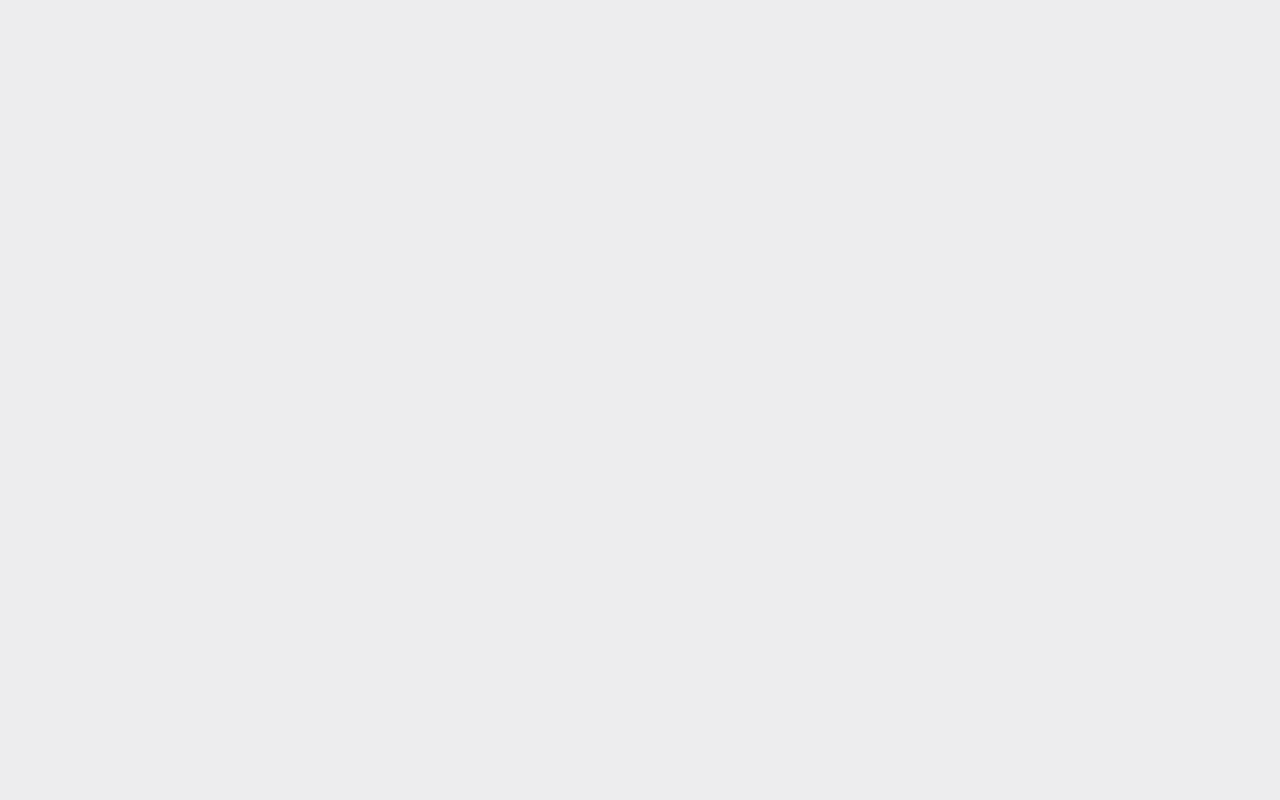
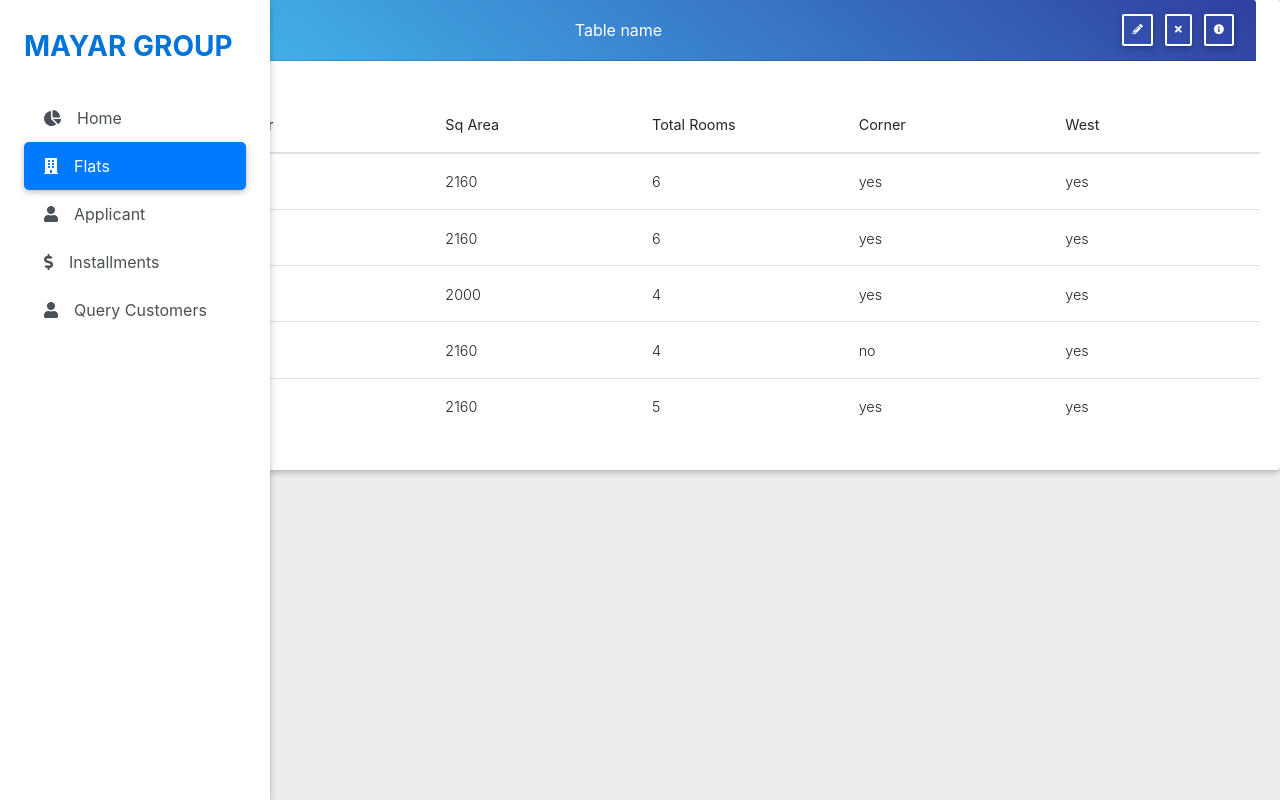
Before and after one commit to Hamzaaasif/Flats-Booking-system, a React (Create React App) app in the folder frontendreact/: page /allfd in a window 1280 px wide. Built offline with nearby package versions, Linux system fonts and the light colour scheme.

Commit message:
Workin on dashboard

```diff
--- a/frontendreact/public/index.html
+++ b/frontendreact/public/index.html
@@ -10,11 +10,13 @@
       content="Web site created using create-react-app"
     />
 
-    <link rel="stylesheet" href="https://use.fontawesome.com/releases/v5.7.2/css/all.css" integrity="sha384-fnmOCqbTlWIlj8LyTjo7mOUStjsKC4pOpQbqyi7RrhN7udi9RwhKkMHpvLbHG9Sr" crossorigin="anonymous">
 
-    <link rel="apple-touch-icon" href="%PUBLIC_URL%/logo192.png" />
-    <link rel="stylesheet" href="https://unpkg.com/bootstrap-material-design@4.1.1/dist/css/bootstrap-material-design.min.css"
-    integrity="sha384-wXznGJNEXNG1NFsbm0ugrLFMQPWswR3lds2VeinahP8N0zJw9VWSopbjv2x7WCvX" crossorigin="anonymous">
+    <!-- <link rel="stylesheet" href="https://use.fontawesome.com/releases/v5.7.2/css/all.css" integrity="sha384-fnmOCqbTlWIlj8LyTjo7mOUStjsKC4pOpQbqyi7RrhN7udi9RwhKkMHpvLbHG9Sr" crossorigin="anonymous"> -->
+
+    <!-- <link rel="apple-touch-icon" href="%PUBLIC_URL%/logo192.png" />
+    <link rel="stylesheet" href="https://unpkg.com/bootstrap-material-design@4.1.1/dist/css/bootstrap-material-design.min.css"  -->
+
+    <!-- integrity="sha384-wXznGJNEXNG1NFsbm0ugrLFMQPWswR3lds2VeinahP8N0zJw9VWSopbjv2x7WCvX" crossorigin="anonymous"> -->
 
     <link rel="manifest" href="%PUBLIC_URL%/manifest.json" />
     <title>React App</title>
--- a/frontendreact/src/App.js
+++ b/frontendreact/src/App.js
@@ -2,9 +2,11 @@ import React from 'react';
 import {BrowserRouter} from 'react-router-dom'
 import MainRouter from './Routers/homeRouters'
 import './index.css';
+import Sidebar from './dashboard/sideBar'
 
 const App = () => (
   <BrowserRouter>
+  <Sidebar/>
     <MainRouter/>
   </BrowserRouter>
 )
--- a/frontendreact/src/Routers/homeRouters.js
+++ b/frontendreact/src/Routers/homeRouters.js
@@ -1,11 +1,13 @@
 import React from 'react'
 import {Route , Switch} from 'react-router-dom'
 import Sidebar from '../dashboard/sideBar'
+import flatsDetails from '../dashboard/flatsDetails'
 
 const MainRouter = ()=>(
 
     <Switch>
       <Route exact path="/" component = {Sidebar}></Route>
+      <Route exact path="/allfd" component={flatsDetails}></Route>
     </Switch>
 
 )
--- /dev/null
+++ b/frontendreact/src/dashboard/flatsDetails.js
@@ -0,0 +1,137 @@
+import React,{Component} from 'react'
+import { NavLink } from 'react-router-dom';
+import { MDBCard, MDBCardBody, MDBCardHeader, MDBInput, MDBBtn, MDBTable, MDBTableBody, MDBTableHead  } from 'mdbreact';
+
+class flatsDetails extends Component
+{
+  constructor(){
+    super();
+
+   this.data_panel = {
+    columns: [
+
+      {
+        'label': 'Flat Type',
+        'field': 'first',
+        'sort': 'asc'
+      },
+      {
+        'label': 'Floor',
+        'field': 'last',
+        'sort': 'asc'
+      },
+      {
+        'label': 'Sq Area',
+        'field': 'username',
+        'sort': 'asc'
+      },
+      {
+        'label': 'Total Rooms',
+        'field': 'username2',
+        'sort': 'asc'
+      },
+      {
+        'label': 'Corner',
+        'field': 'username3',
+        'sort': 'asc'
+      },
+      {
+        'label': 'West',
+        'field': 'username4',
+        'sort': 'asc'
+      }
+    ],
+    rows: [
+      {
+       // 'check': <MDBInput label="" type="checkbox" id="checkbox6" />,
+        'first': 'A',
+        'last': '1st',
+        'username': '2160',
+        'username2': '6',
+        'username3': 'yes',
+        'username4': 'yes'
+      },
+      {
+        //'check': <MDBInput label=" " type="checkbox" id="checkbox7" />,
+        'first': 'A',
+        'last': '1st',
+        'username': '2160',
+        'username2': '6',
+        'username3': 'yes',
+        'username4': 'yes'
+      },
+      {
+        //'check': <MDBInput label=" " type="checkbox" id="checkbox8" />,
+        'first': 'B-1',
+        'last': '3rd',
+        'username': '2000',
+        'username2': '4',
+        'username3': 'yes',
+        'username4': 'yes'
+      },
+      {
+        //'check': <MDBInput label=" " type="checkbox" id="checkbox9" />,
+        'first': 'C',
+        'last': '1st',
+        'username': '2160',
+        'username2': '4',
+        'username3': 'no',
+        'username4': 'yes'
+      },
+      {
+        //'check': <MDBInput label=" " type="checkbox" id="checkbox10" />,
+        'first': 'A-1',
+        'last': '1st',
+        'username': '2160',
+        'username2': '5',
+        'username3': 'yes',
+        'username4': 'yes'
+      }
+    ]
+  };
+}
+  render(){
+    return(
+      <MDBCard narrow>
+        <MDBCardHeader className="view view-cascade gradient-card-header blue-gradient d-flex justify-content-between align-items-center py-2 mx-4 mb-3">
+
+          <div>
+            <MDBBtn onine rounded size="sm" color="white" className="px-2">
+              <i className="fa fa-th-large mt-0"></i>
+            </MDBBtn>
+
+            <MDBBtn outline rounded size="sm" color="white" className="px-2">
+            <i className="fa fa-columns mt-0"></i>
+             </MDBBtn>
+
+          </div>
+
+          <a href="/" className="white-text mx-3">Table name</a>
+
+          <div>
+          <MDBBtn outline rounded size="sm" color="white" className="px-2">
+            <i className="fas fa-pencil-alt mt-0"></i>
+          </MDBBtn>
+          <MDBBtn outline rounded size="sm" color="white" className="px-2">
+            <i className="fas fa-times mt-0"></i>
+          </MDBBtn>
+          <MDBBtn outline rounded size="sm" color="white" className="px-2">
+            <i className="fa fa-info-circle mt-0"></i>
+          </MDBBtn>
+          </div>
+
+        </MDBCardHeader>
+
+        <MDBCardBody cascade>
+        <MDBTable btn fixed align="right">
+          <MDBTableHead columns={this.data_panel.columns} />
+          <MDBTableBody rows={this.data_panel.rows} />
+        </MDBTable>
+
+      </MDBCardBody>
+      </MDBCard>
+    );
+  }
+}
+
+export default flatsDetails;
--- a/frontendreact/src/dashboard/sideBar.js
+++ b/frontendreact/src/dashboard/sideBar.js
@@ -1,44 +1,44 @@
 import { MDBListGroup, MDBListGroupItem, MDBIcon } from 'mdbreact';
 import React from 'react';
 import { NavLink } from 'react-router-dom';
-import logo from './mdb-react.png'
+//import logo from './mdb-react.png'
 
 
 const Sidebar = () => {
     return(
         <div className="sidebar-fixed position-fixed">
-        <a href="#!" className="logo-wrapper waves-effect">
-            <img alt="MDB React Logo" className="img-fluid" src={logo}/>
-        </a>
+
+            <h3 className = "HeadingStyle"  >MAYAR GROUP</h3>
+
         <MDBListGroup className="list-group-flush">
             <NavLink exact={true} to="/" activeClassName="activeClass">
                 <MDBListGroupItem>
                     <MDBIcon icon="chart-pie" className="mr-3"/>
-                    Dashboard
+                    Home
                 </MDBListGroupItem>
             </NavLink>
-            <NavLink to="/profile" activeClassName="activeClass">
+            <NavLink to="/allfd" activeClassName="activeClass">
                 <MDBListGroupItem>
-                    <MDBIcon icon="user" className="mr-3"/>
-                    Profile
+                    <MDBIcon icon="building" className="mr-3"/>
+                    Flats
                 </MDBListGroupItem>
             </NavLink>
             <NavLink to="/tables" activeClassName="activeClass">
                 <MDBListGroupItem>
-                    <MDBIcon icon="table" className="mr-3"/>
-                    Tables
+                    <MDBIcon icon="user" className="mr-3"/>
+                    Applicant
                 </MDBListGroupItem>
             </NavLink>
             <NavLink to="/maps" activeClassName="activeClass">
                 <MDBListGroupItem>
-                    <MDBIcon icon="map" className="mr-3"/>
-                    Maps
+                    <MDBIcon icon="dollar-sign" className="mr-3"/>
+                    Installments
                 </MDBListGroupItem>
             </NavLink>
             <NavLink to="/404" activeClassName="activeClass">
                 <MDBListGroupItem>
-                    <MDBIcon icon="exclamation" className="mr-3"/>
-                    404
+                    <MDBIcon icon="user" className="mr-3"/>
+                    Query Customers
                 </MDBListGroupItem>
                 </NavLink>
         </MDBListGroup>
--- a/frontendreact/src/index.css
+++ b/frontendreact/src/index.css
@@ -219,3 +219,10 @@ main {
 .button-collapse i {
   color: #fff
 }
+
+.HeadingStyle{
+  margin-top: 30px;
+  margin-bottom: 30px;
+  color: #0074D9;
+  font-weight: 650;
+}
--- a/frontendreact/src/index.js
+++ b/frontendreact/src/index.js
@@ -1,5 +1,8 @@
 import React from 'react';
 import ReactDOM from 'react-dom';
+import '@fortawesome/fontawesome-free/css/all.min.css';
+import 'bootstrap-css-only/css/bootstrap.min.css';
+import 'mdbreact/dist/css/mdb.css';
 
 import App from './App';
 
```
